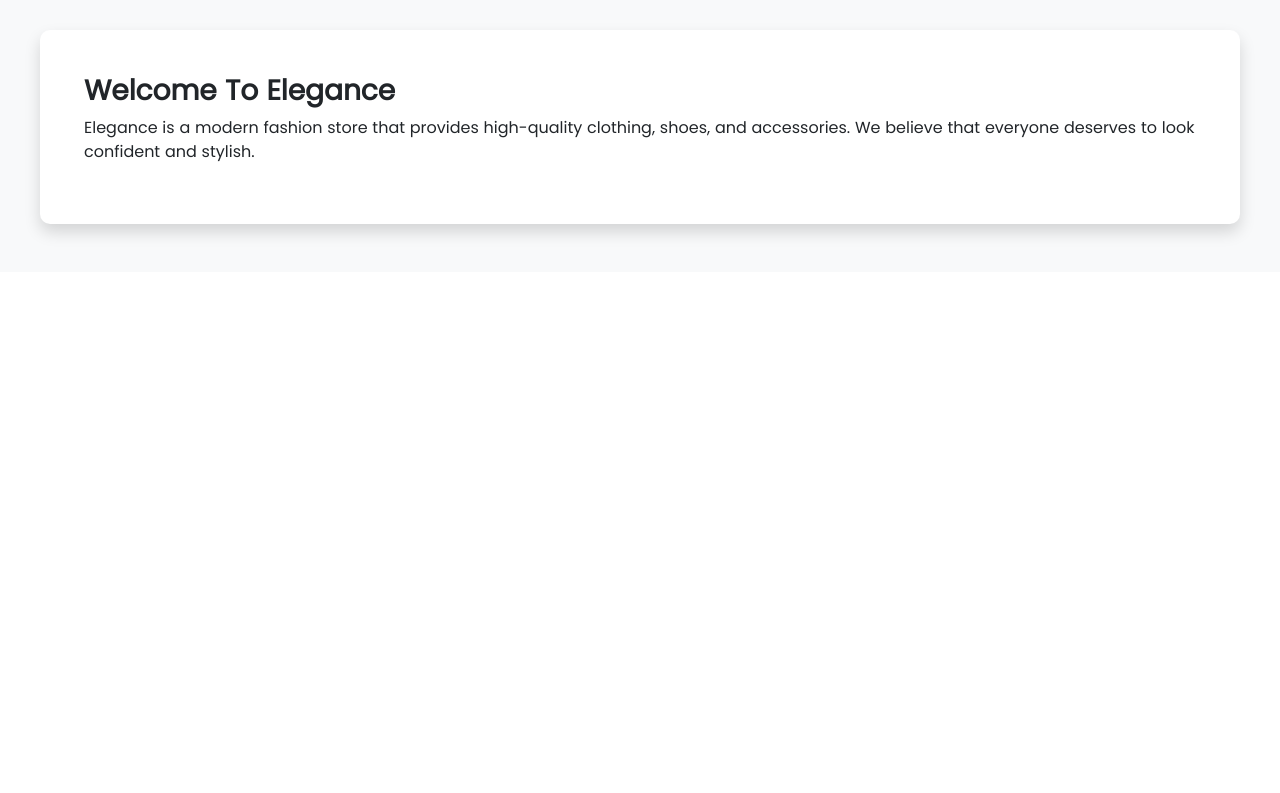
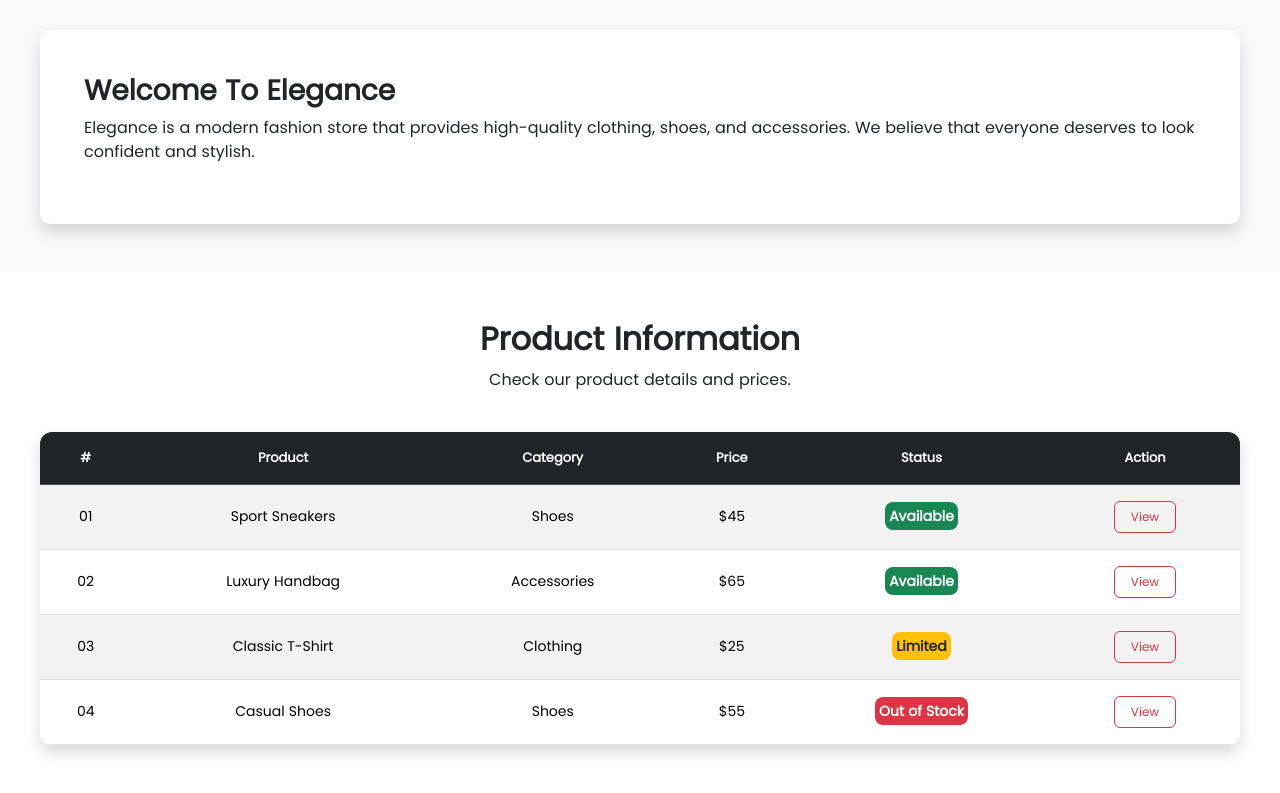
Before and after one commit to MenghoungChum/bootstrap_git_test, a plain HTML site: page Piseth Chankresna/index.html in a window 1280 px wide. Shown: the part 3474-4267 px from the top of the page. Before the commit the page ends 3746 px from the top, so only its background shows below. Drawn offline with nearby package versions, Linux system fonts and the light colour scheme.

Commit message:
Tables (Product Infomation)

```diff
--- a/Piseth Chankresna/css/index.css
+++ b/Piseth Chankresna/css/index.css
@@ -753,3 +753,76 @@ html {
     }
   }
 }
+
+.product-info {
+  width: 100%;
+  padding: 48px 0;
+  margin-inline: auto;
+  padding-inline: 12px;
+  font-family: var(--main-font);
+  /* background: var(--main-page-bg); */
+
+  .product-info-container {
+    width: 100%;
+    max-width: var(--container-width);
+    margin-inline: auto;
+
+    .product-info-header {
+      text-align: center;
+      margin-bottom: 32px;
+
+      h2 {
+        font-size: 32px;
+        font-weight: bolder;
+        text-transform: capitalize;
+        margin-bottom: 10px;
+      }
+
+      p {
+        font-size: 16px;
+        font-weight: 500;
+        margin-bottom: 40px;
+      }
+    }
+
+    .product-info {
+      margin-bottom: 24px;
+    }
+  }
+
+  .table-responsive {
+    width: 100%;
+    max-width: 100%;
+    margin-inline: auto;
+    overflow-x: auto;
+    border-radius: 12px;
+  }
+
+  .product-info-table {
+    width: 100%;
+    min-width: 650px;
+    margin: 0 auto;
+
+    th,
+    td {
+      text-align: center;
+      vertical-align: middle;
+      padding: 16px 12px;
+      white-space: nowrap;
+    }
+
+    th {
+      font-size: 13px;
+      font-weight: 700;
+    }
+
+    td {
+      font-size: 14px;
+    }
+
+    .btn {
+      padding: 6px 16px;
+      font-size: 12px;
+    }
+  }
+}
--- a/Piseth Chankresna/index.html
+++ b/Piseth Chankresna/index.html
@@ -632,6 +632,68 @@
             </div>
         </div>
     </div>
+
+    <div class="product-info">
+        <div class="product-info-container">
+            <div class="product-info-header">
+                <h2>product information</h2>
+                <p>Check our product details and prices.</p>
+            </div>
+
+            <div class="table-responsive shadow">
+                <table class="table product-info-table table-striped table-hover">
+                    <thead class="table-dark">
+                        <tr class="text-center">
+                            <th>#</th>
+                            <th>Product</th>
+                            <th>Category</th>
+                            <th>Price</th>
+                            <th>Status</th>
+                            <th>Action</th>
+                        </tr>
+                    </thead>
+
+                    <tbody>
+                        <tr class="text-center">
+                            <td>01</td>
+                            <td>Sport Sneakers</td>
+                            <td>Shoes</td>
+                            <td>$45</td>
+                            <td><span class="bg-success text-white fw-bold p-1 rounded-3">Available</span></td>
+                            <td><button class="btn btn-outline-danger" data-bs-target="#productsModalOne" data-bs-toggle="modal">View</button></td>
+                        </tr>
+
+                        <tr class="text-center">
+                            <td>02</td>
+                            <td>Luxury Handbag</td>
+                            <td>Accessories</td>
+                            <td>$65</td>
+                            <td><span class="bg-success text-white fw-bold p-1 rounded-3">Available</span></td>
+                            <td><button class="btn btn-outline-danger" data-bs-target="#productsModalTwo" data-bs-toggle="modal">View</button></td>
+                        </tr>
+
+                        <tr class="text-center">
+                            <td>03</td>
+                            <td>Classic T-Shirt</td>
+                            <td>Clothing</td>
+                            <td>$25</td>
+                            <td><span class="bg-warning text-dark fw-bold p-1 rounded-3">Limited</span></td>
+                            <td><button class="btn btn-outline-danger" data-bs-target="#productsModalThree" data-bs-toggle="modal">View</button></td>
+                        </tr>
+
+                        <tr class="text-center">
+                            <td>04</td>
+                            <td>Casual Shoes</td>
+                            <td>Shoes</td>
+                            <td>$55</td>
+                            <td><span class="bg-danger text-white fw-bold p-1 rounded-3">Out of Stock</span></td>
+                            <td><button class="btn btn-outline-danger" data-bs-target="#productsModalFour" data-bs-toggle="modal">View</button></td>
+                        </tr>
+                    </tbody>
+                </table>
+            </div>
+        </div>
+    </div>
 </body>
 
 <script src="https://cdn.jsdelivr.net/npm/bootstrap@5.3.8/dist/js/bootstrap.bundle.min.js"
```
